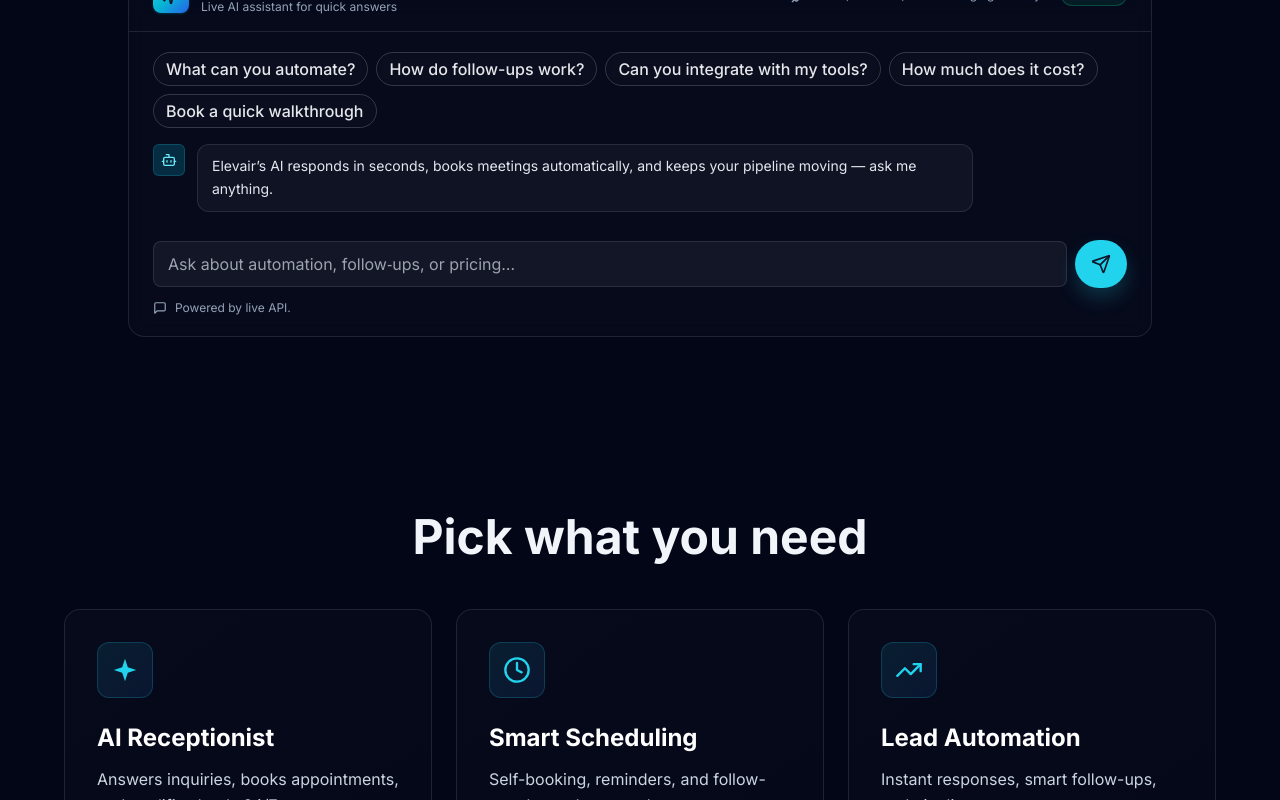
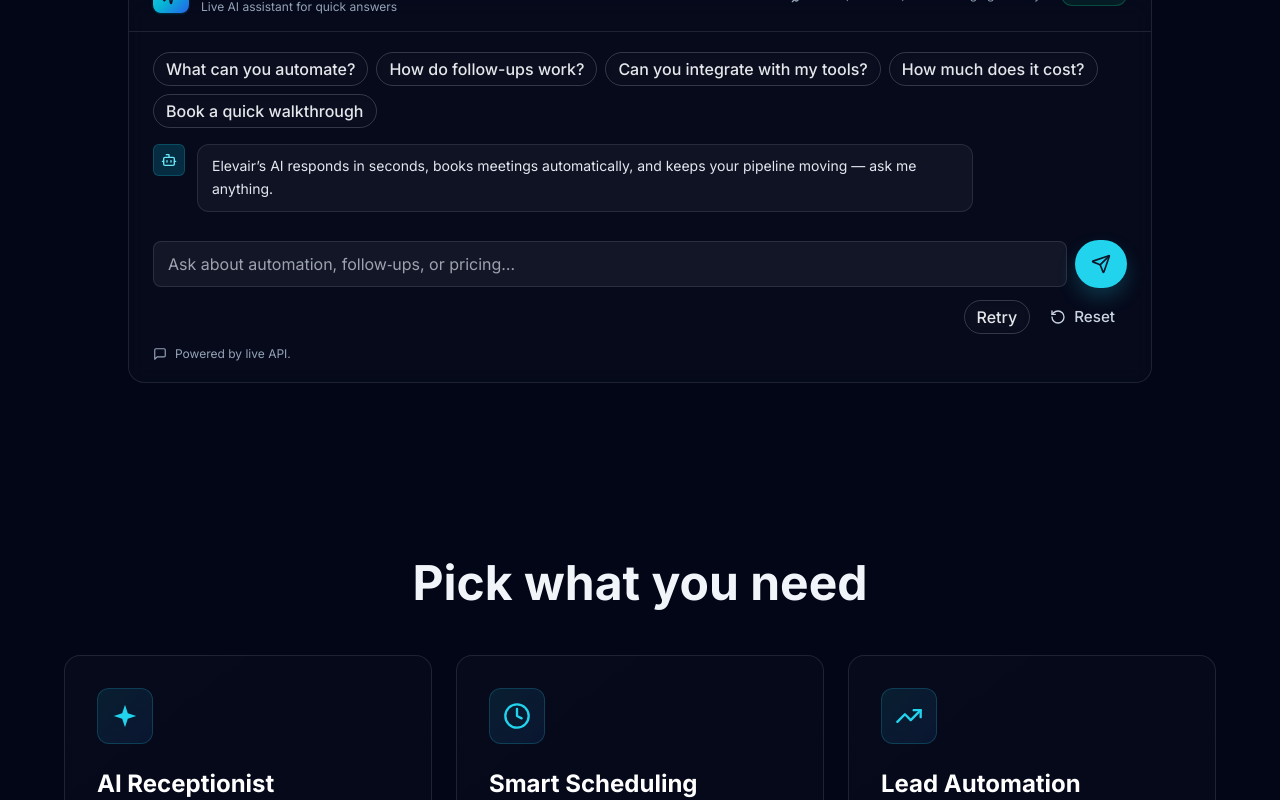
Before and after one commit to campbellhendee/elevair-clean, a Next.js app: page / in a window 1280 px wide. Shown: the part 1713-2513 px from the top of the page. Built offline with nearby package versions, Linux system fonts and the light colour scheme; no server answers.

Commit message:
chat-cta-stop-retry-reset-and-image-blur-sizes

```diff
--- a/components/DemoAssistant.tsx
+++ b/components/DemoAssistant.tsx
@@ -1,7 +1,8 @@
 "use client";
 
 import React, { useEffect, useMemo, useRef, useState } from "react";
-import { Send, Sparkles, Clock, Bot, User, Loader2, Rocket, BookOpenCheck, PlugZap, MessageSquare } from "lucide-react";
+import Link from "next/link";
+import { Send, Sparkles, Clock, Bot, User, Loader2, Rocket, BookOpenCheck, PlugZap, MessageSquare, RotateCcw, Square } from "lucide-react";
 
 type Msg = { id: string; role: "user" | "assistant" | "system"; content: string };
 
@@ -35,6 +36,7 @@ export default function DemoAssistant() {
   const [rawAssistant, setRawAssistant] = useState("");
   const [mode, setMode] = useState<"live" | "unavailable">("live");
   const [apiError, setApiError] = useState<string | null>(null);
+  const [ctaVisible, setCtaVisible] = useState(false);
   // Only auto-scroll after user interacts; avoid jumping the page on first render
   const [shouldStickToBottom, setShouldStickToBottom] = useState(false);
   const [messages, setMessages] = useState<Msg[]>([
@@ -46,6 +48,7 @@ export default function DemoAssistant() {
     },
   ]);
   const endRef = useRef<HTMLDivElement>(null);
+  const abortRef = useRef<AbortController | null>(null);
 
   const streamed = useStreamedText(rawAssistant);
 
@@ -53,6 +56,10 @@ export default function DemoAssistant() {
     if (!shouldStickToBottom) return;
     endRef.current?.scrollIntoView({ behavior: "smooth", block: "end" });
   }, [messages, streamed, shouldStickToBottom]);
+
+  function hasBookingIntent(text: string) {
+    return /(price|pricing|cost|book|booking|demo|walkthrough|schedule|meeting|call)/i.test(text);
+  }
 
   const onSend = async (q?: string) => {
     const content = (q ?? input).trim();
@@ -64,6 +71,7 @@ export default function DemoAssistant() {
     setRawAssistant("");
     setApiError(null);
     setShouldStickToBottom(true);
+    if (hasBookingIntent(content)) setCtaVisible(true);
     // ensure we stick to end immediately on send
     try { endRef.current?.scrollIntoView({ behavior: "smooth", block: "end" }); } catch {}
 
@@ -72,10 +80,13 @@ export default function DemoAssistant() {
       const history = messages
         .filter((m) => m.role !== "system")
         .map((m) => ({ role: m.role, content: m.content }));
+      const controller = new AbortController();
+      abortRef.current = controller;
       const res = await fetch("/api/chat", {
         method: "POST",
         headers: { "Content-Type": "application/json" },
         body: JSON.stringify({ messages: [...history, { role: "user", content }] }),
+        signal: controller.signal,
       });
 
       if (!res.ok || !res.body) throw new Error("no-stream");
@@ -105,6 +116,7 @@ export default function DemoAssistant() {
               full += delta;
               setRawAssistant(full);
               if (mode !== "live") setMode("live");
+              if (!ctaVisible && hasBookingIntent(full)) setCtaVisible(true);
             }
           } catch {}
         }
@@ -130,6 +142,34 @@ export default function DemoAssistant() {
       setRawAssistant("");
       setLoading(false);
     }
+  };
+
+  const onStop = () => {
+    try { abortRef.current?.abort(); } catch {}
+    setLoading(false);
+    setRawAssistant("");
+  };
+
+  const onRetry = () => {
+    if (loading) return;
+    const lastUser = [...messages].reverse().find((m) => m.role === "user");
+    if (lastUser) onSend(lastUser.content);
+  };
+
+  const onReset = () => {
+    setMessages([
+      {
+        id: "s1",
+        role: "assistant",
+        content:
+          "Elevair’s AI responds in seconds, books meetings automatically, and keeps your pipeline moving — ask me anything.",
+      },
+    ]);
+    setApiError(null);
+    setCtaVisible(false);
+    setMode("live");
+    setRawAssistant("");
+    setInput("");
   };
 
   const pendingAssistant = useMemo<Msg | null>(() => {
@@ -204,6 +244,12 @@ export default function DemoAssistant() {
               <input
                 value={input}
                 onChange={(e) => setInput(e.target.value)}
+                onKeyDown={(e) => {
+                  if (e.key === "Enter" && !e.shiftKey) {
+                    e.preventDefault();
+                    onSend();
+                  }
+                }}
                 placeholder="Ask about automation, follow‑ups, or pricing…"
                 className={`flex-1 bg-white/5 border border-white/10 rounded-lg px-3.5 py-2.5 outline-none focus:border-cyan-400/40 ${loading ? "opacity-60 cursor-not-allowed" : ""}`}
                 disabled={loading}
@@ -218,6 +264,22 @@ export default function DemoAssistant() {
               </button>
             </form>
 
+            {/* Controls: Stop/Retry/Reset */}
+            <div className="mt-3 flex items-center gap-2 justify-end">
+              {loading ? (
+                <button onClick={onStop} className="btn-secondary !py-1.5 !px-3 text-sm inline-flex items-center gap-1">
+                  <Square className="h-4 w-4" /> Stop
+                </button>
+              ) : (
+                <>
+                  <button onClick={onRetry} className="btn-secondary !py-1.5 !px-3 text-sm">Retry</button>
+                  <button onClick={onReset} className="btn-ghost !py-1.5 !px-3 text-sm inline-flex items-center gap-1">
+                    <RotateCcw className="h-4 w-4" /> Reset
+                  </button>
+                </>
+              )}
+            </div>
+
             {/* Footer note + error */}
             {apiError && (
               <div className="mt-3 text-xs text-amber-300/90 bg-amber-500/10 border border-amber-500/20 rounded-md px-2 py-1.5">
@@ -228,6 +290,15 @@ export default function DemoAssistant() {
               <MessageSquare className="h-3.5 w-3.5" />
               <span>Powered by live API.</span>
             </div>
+
+            {/* Intent-based CTA */}
+            {ctaVisible && (
+              <div className="mt-4">
+                <Link href="/book" className="btn-primary inline-flex items-center gap-2">
+                  Book a walkthrough
+                </Link>
+              </div>
+            )}
           </div>
         </div>
       </div>
```
Also changed, not shown: app/about/page.tsx (+8 -0 lines).
